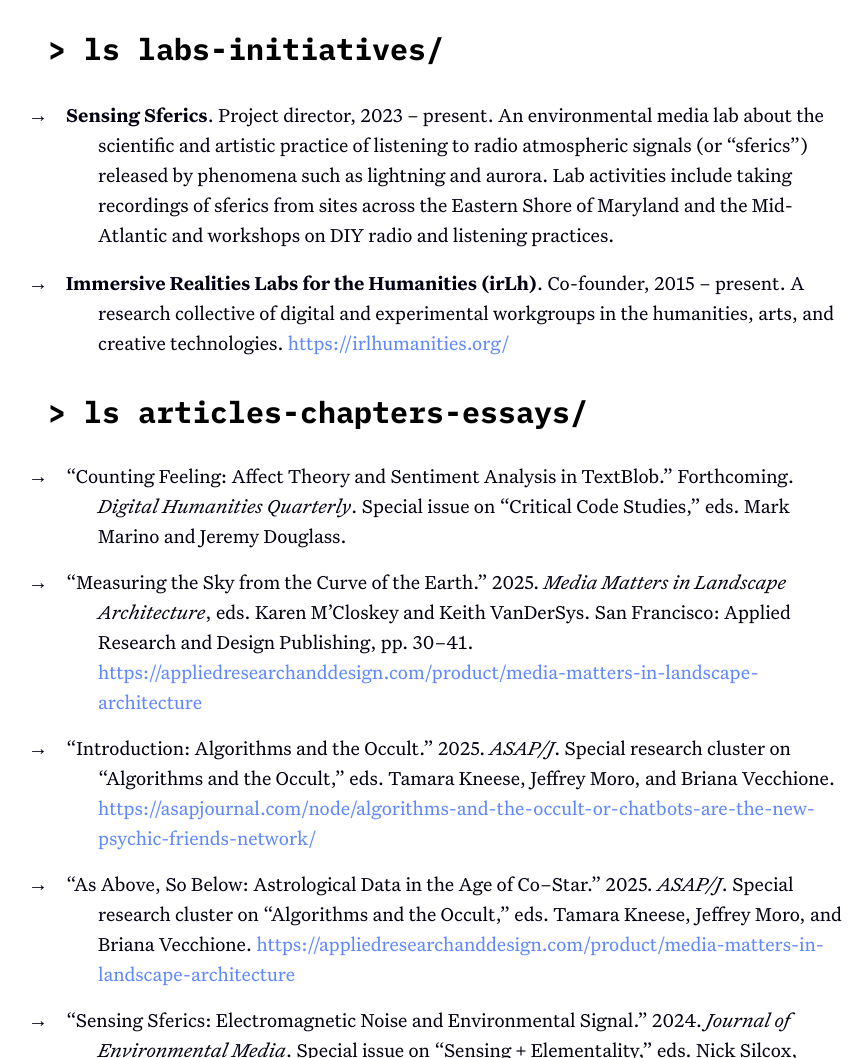
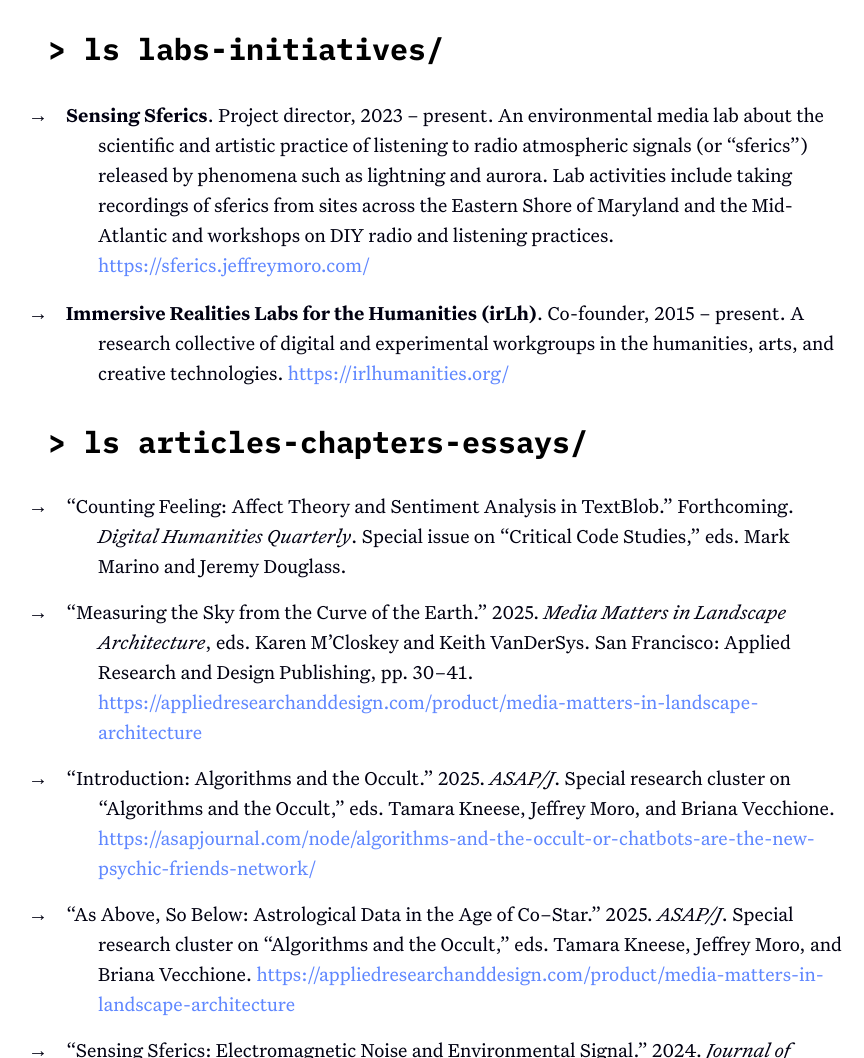
Before and after one commit to jeffreymoro/jeffreymoro-dot-html, a plain HTML site: page research/index.html in a window 1280 px wide. Shown: the part 743-1801 px from the top of the page, without its empty margins (12-876 px from the left). Drawn offline with Linux system fonts and the light colour scheme.

Commit message:
sferics url

```diff
--- a/research/index.html
+++ b/research/index.html
@@ -30,7 +30,7 @@
 
         <h2>> ls labs-initiatives/</h2>
         <ul>
-            <li><b>Sensing Sferics</b>. Project director, 2023 – present. An environmental media lab about the scientific and artistic practice of listening to radio atmospheric signals (or “sferics”) released by phenomena such as lightning and aurora. Lab activities include taking recordings of sferics from sites across the Eastern Shore of Maryland and the Mid-Atlantic and workshops on DIY radio and listening practices.</li>
+            <li><b>Sensing Sferics</b>. Project director, 2023 – present. An environmental media lab about the scientific and artistic practice of listening to radio atmospheric signals (or “sferics”) released by phenomena such as lightning and aurora. Lab activities include taking recordings of sferics from sites across the Eastern Shore of Maryland and the Mid-Atlantic and workshops on DIY radio and listening practices. <a href="https://sferics.jeffreymoro.com/">https://sferics.jeffreymoro.com/</a></li>
             <li><b>Immersive Realities Labs for the Humanities (irLh)</b>. Co-founder, 2015 – present. A research collective of digital and experimental workgroups in the humanities, arts, and creative technologies. <a href="https://irlhumanities.org/">https://irlhumanities.org/</a></li>
         </ul>
 
```
